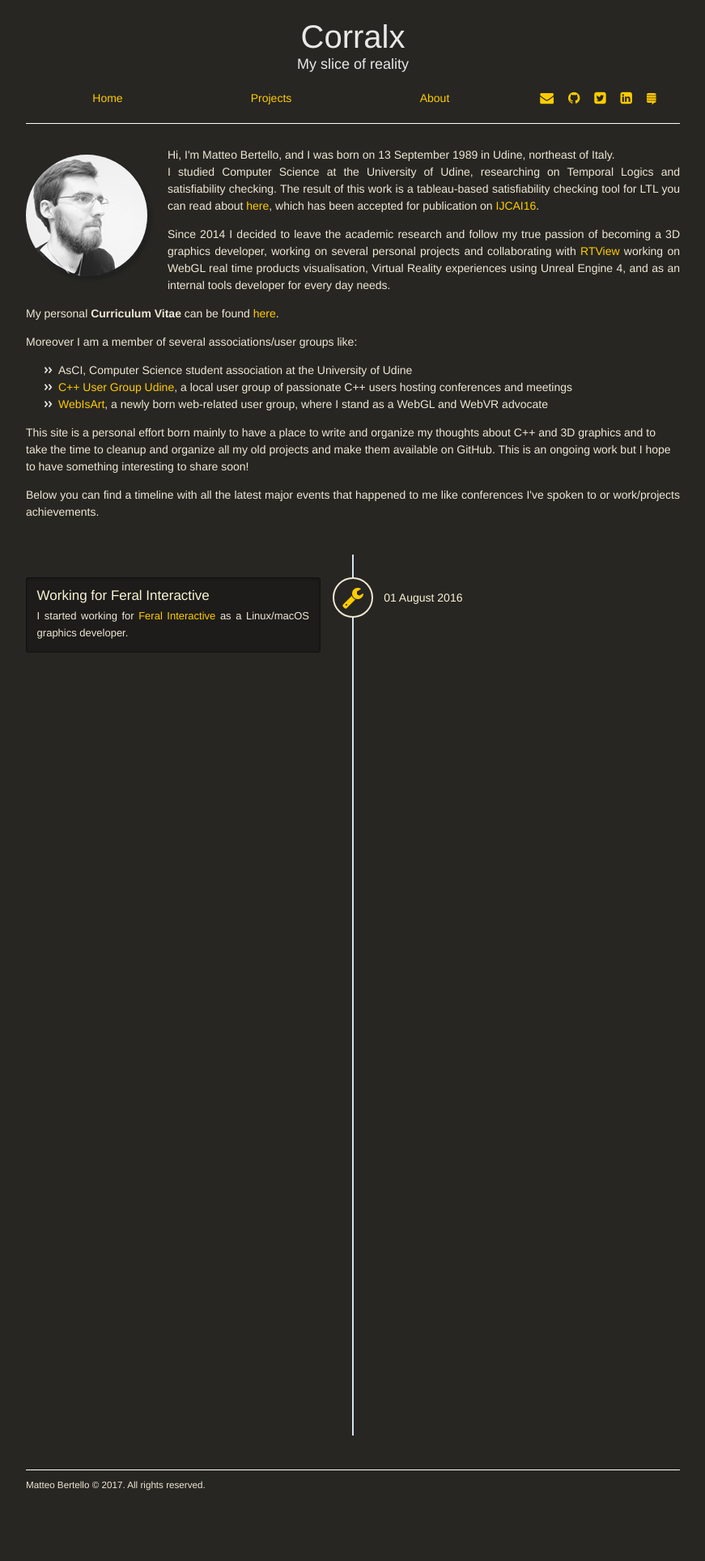
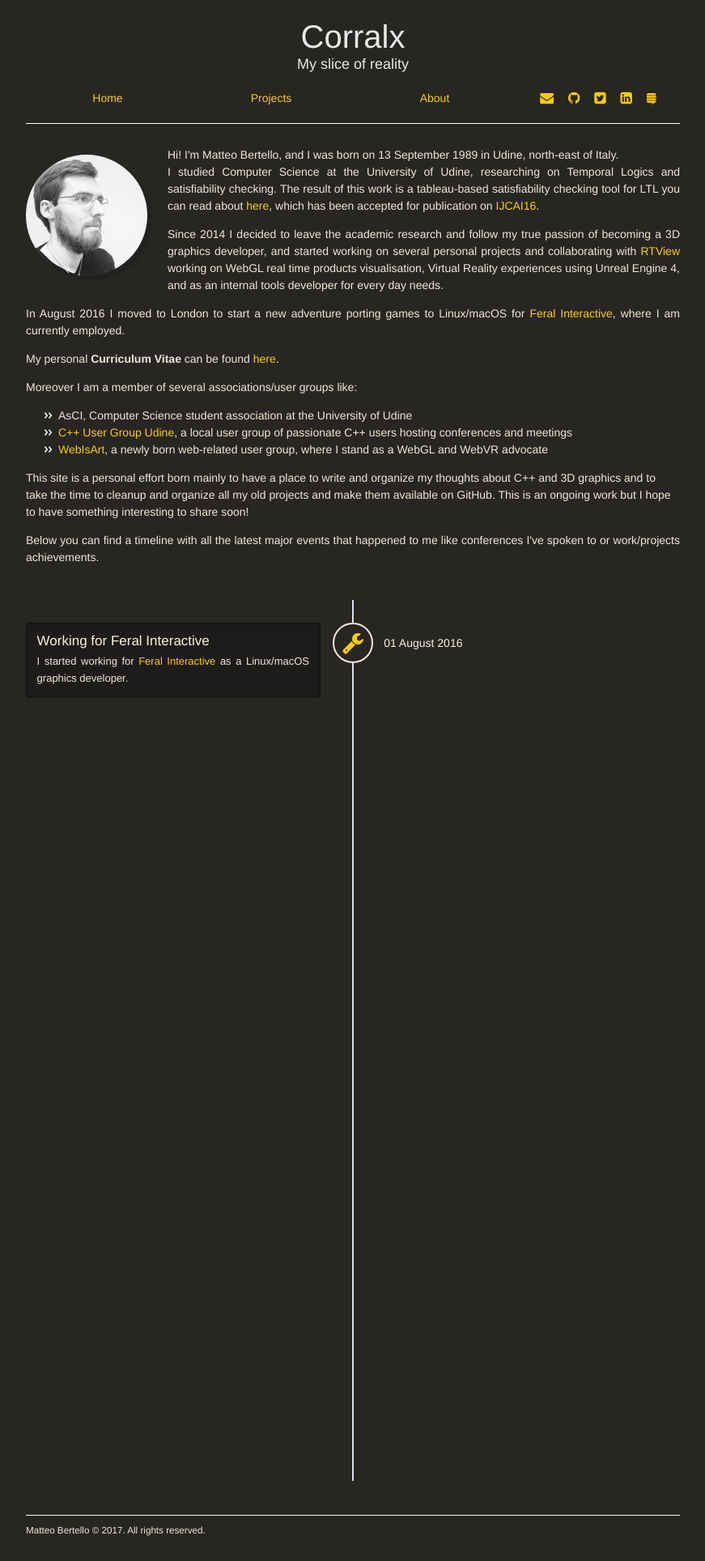
Before and after one commit to Corralx/corralx.github.io, a Jekyll site: the page built from about.html, in a window 1280 px wide. Shown: the whole page at 81% size, without its empty margins (204-1075 px from the left). Built offline with Jekyll 4.4.1, drawn with Linux system fonts in a browser that asks for light colours; some web fonts are replaced; before the commit the page ends 1872 px from its top, so only the background shows below that.

Commit message:
Update about page

```diff
--- a/about.html
+++ b/about.html
@@ -7,14 +7,17 @@ title: About
 	<img id="about-photo" src="{{ site.base_url }}/public/myself.jpg">
 	<div id="about-photo-text">
 		<p>
-		Hi, I'm Matteo Bertello, and I was born on 13 September 1989 in Udine, northeast of Italy.<br>
+		Hi! I'm Matteo Bertello, and I was born on 13 September 1989 in Udine, north-east of Italy.<br>
 		I studied Computer Science at the University of Udine, researching on Temporal Logics and satisfiability checking. The result of this work is a tableau-based satisfiability checking tool for LTL you can read about <a href="http://github.com/corralx/leviathan" rel="noopener noreferrer" target="_blank">here</a>, which has been accepted for publication on <a href="http://ijcai-16.org/" rel="noopener noreferrer" target="_blank">IJCAI16</a>.
 		</p>
 		<p>
-		Since 2014 I decided to leave the academic research and follow my true passion of becoming a 3D graphics developer, working on several personal projects and collaborating with <a href="http://rtview.eu/aboutus/" rel="noopener noreferrer" target="_blank">RTView</a> working on WebGL real time products visualisation, Virtual Reality experiences using Unreal Engine 4, and as an internal tools developer for every day needs.
+		Since 2014 I decided to leave the academic research and follow my true passion of becoming a 3D graphics developer, and started working on several personal projects and collaborating with <a href="http://rtview.eu/aboutus/" rel="noopener noreferrer" target="_blank">RTView</a> working on WebGL real time products visualisation, Virtual Reality experiences using Unreal Engine 4, and as an internal tools developer for every day needs.
 		</p>
 	</div>
 	<div id="about-desc">
+		<p>
+    	In August 2016 I moved to London to start a new adventure porting games to Linux/macOS for <a href="https://www.feralinteractive.com/en/" rel="noopener noreferrer" target="_blank">Feral Interactive</a>, where I am currently employed.
+    	</p>
 		<p>
 		My personal <strong>Curriculum Vitae</strong> can be found <a href="http://corralx.me/public/Matteo_Bertello_CV.pdf" target="_blank" rel="noopener noreferrer">here</a>.
 		</p>
```
